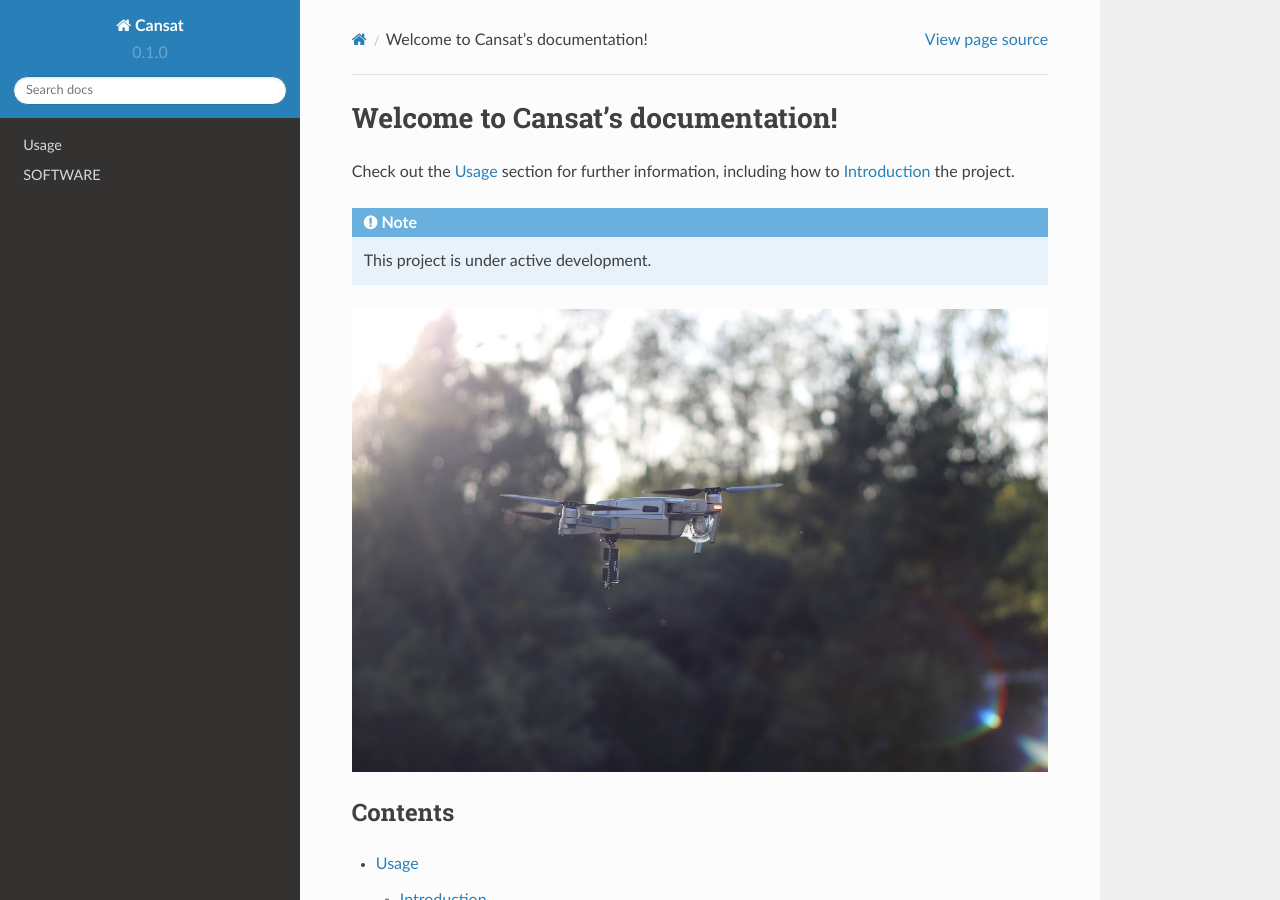
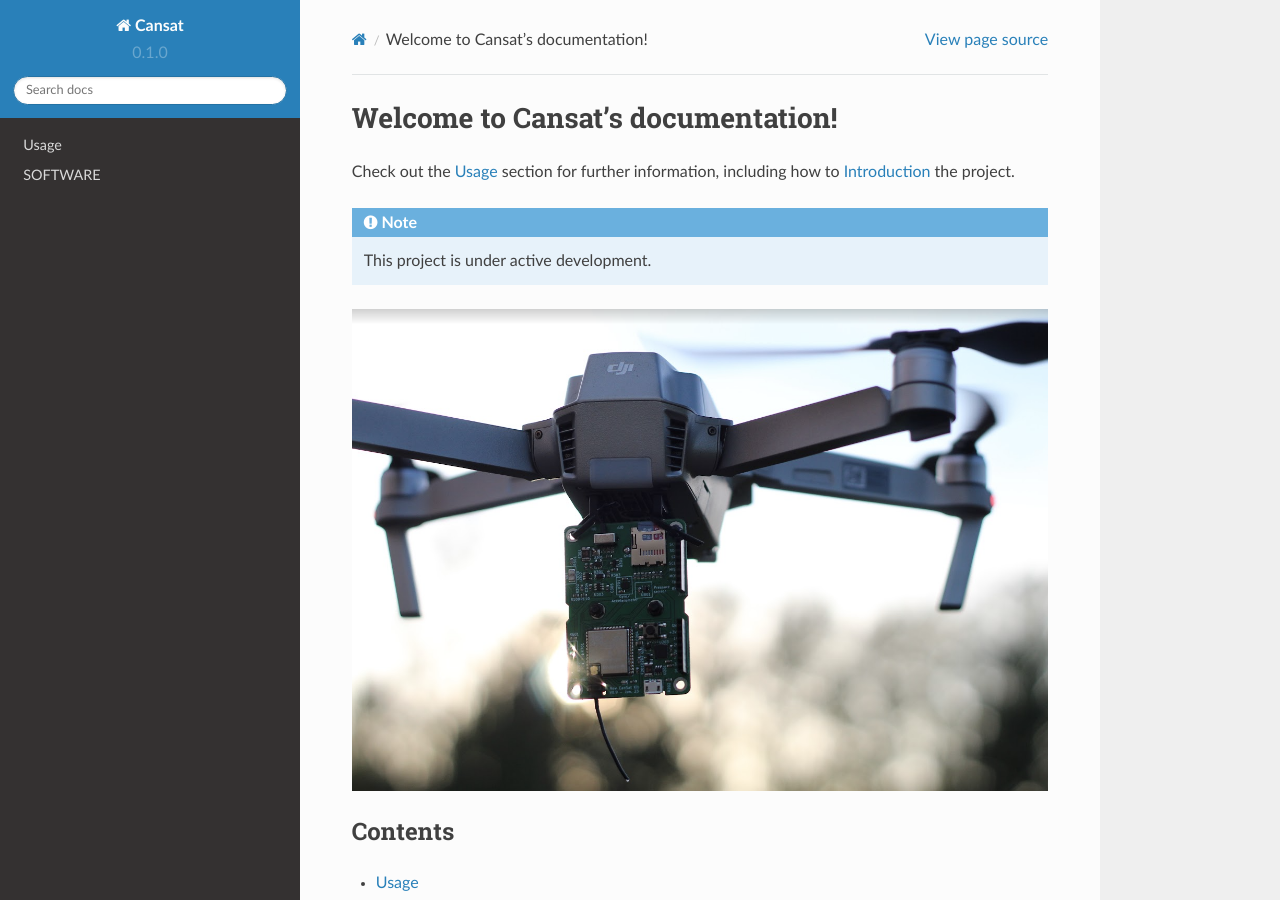
Before and after one commit to nikandt/cansat, a Sphinx documentation site: the page built from docs/source/index.rst, in a window 1280 px wide and 900 px high. Built offline with Sphinx 7.4.7 and the Read the Docs theme 2.0.0, drawn with Linux system fonts in a browser that asks for light colours.

Commit message:
Include a better promo picture for the landing page

```diff
--- a/docs/source/index.rst
+++ b/docs/source/index.rst
@@ -8,7 +8,7 @@ how to :ref:`setup` the project.
 
    This project is under active development.
 
-.. image:: images/drone.png
+.. image:: images/drone2.png
   :width: 700
   :alt: Cansat Kit Promo
 
```
Also changed, not shown: docs/source/images/drone2.png (added).
